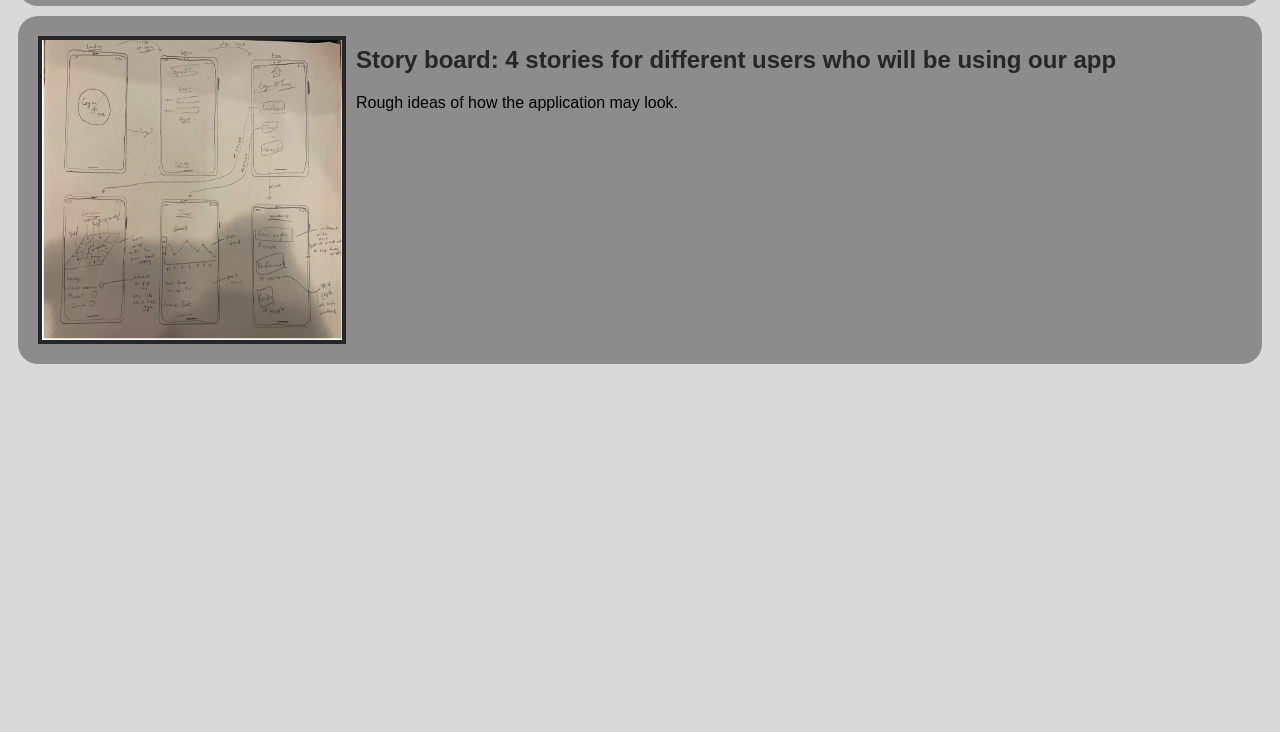
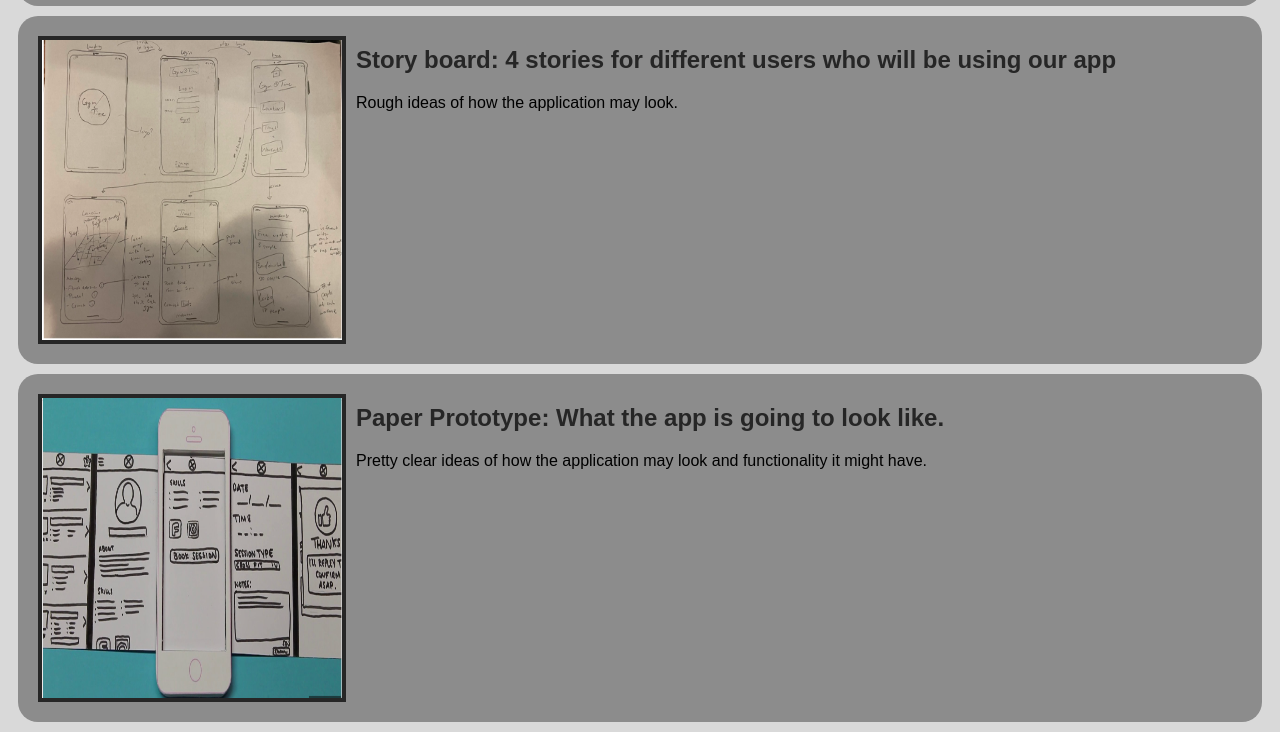
Before and after one commit to Harshil1823/Harshil1823.github.io, a plain HTML site: page index.html in a window 1280 px wide. Shown: the part 1522-2254 px from the top of the page. Before the commit the page ends 1896 px from the top, so only its background shows below. Drawn offline with Linux system fonts and the light colour scheme.

Commit message:
Add files via upload

```diff
--- a/index.html
+++ b/index.html
@@ -60,7 +60,7 @@ Hi Harshil Shah
          <!-- App sketches assignment-->
          <section class="Assignment">
             <a href="Files/CSCE 190 Sketches.pdf"><img src="Images/Sketches.png"></a>
-            <section class = "ass-details">
+            <section class = "class-details">
                 <a href="Files/CSCE 190 Sketches.pdf"><h2>Story board: 4 stories for different users who will be using our app </h2></a>
                 <p>
                    Rough ideas of how the application may look.
@@ -70,6 +70,19 @@ Hi Harshil Shah
          </section>
 
 
+         <!-- App sketches assignment-->
+         <section class="Assignment">
+            <a href= "https://www.youtube.com/watch?v=RDcf5rKSihw"><img src= "Images/Paper prototype.png"></a>
+            <section class = "Paper prototype">
+                <a href="https://www.youtube.com/watch?v=RDcf5rKSihw"><h2>Paper Prototype: What the app is going to look like.  </h2></a>
+                <p>
+                   Pretty clear ideas of how the application may look and functionality it might have.
+                </p>
+            </section>
+
+         </section>
+
+
 
     </body>
 </html>
```
Also changed, not shown: Images/Paper prototype.png (added), 1 other file.
